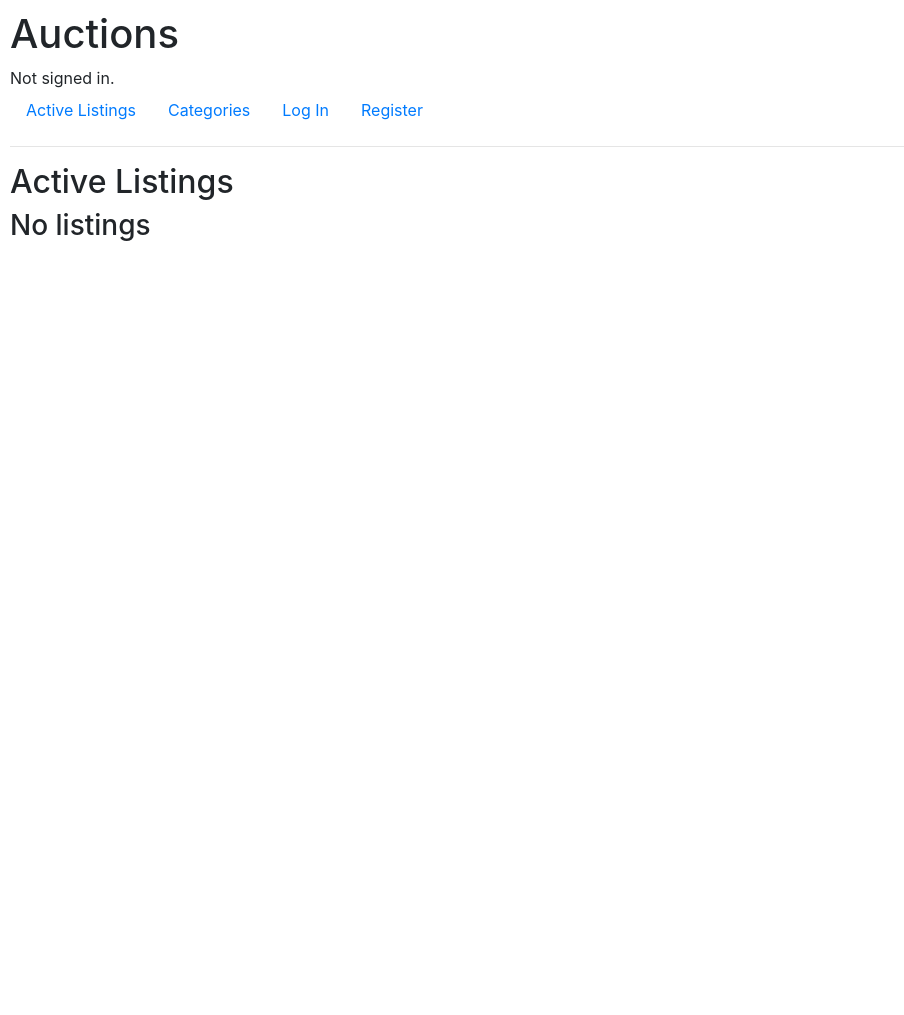
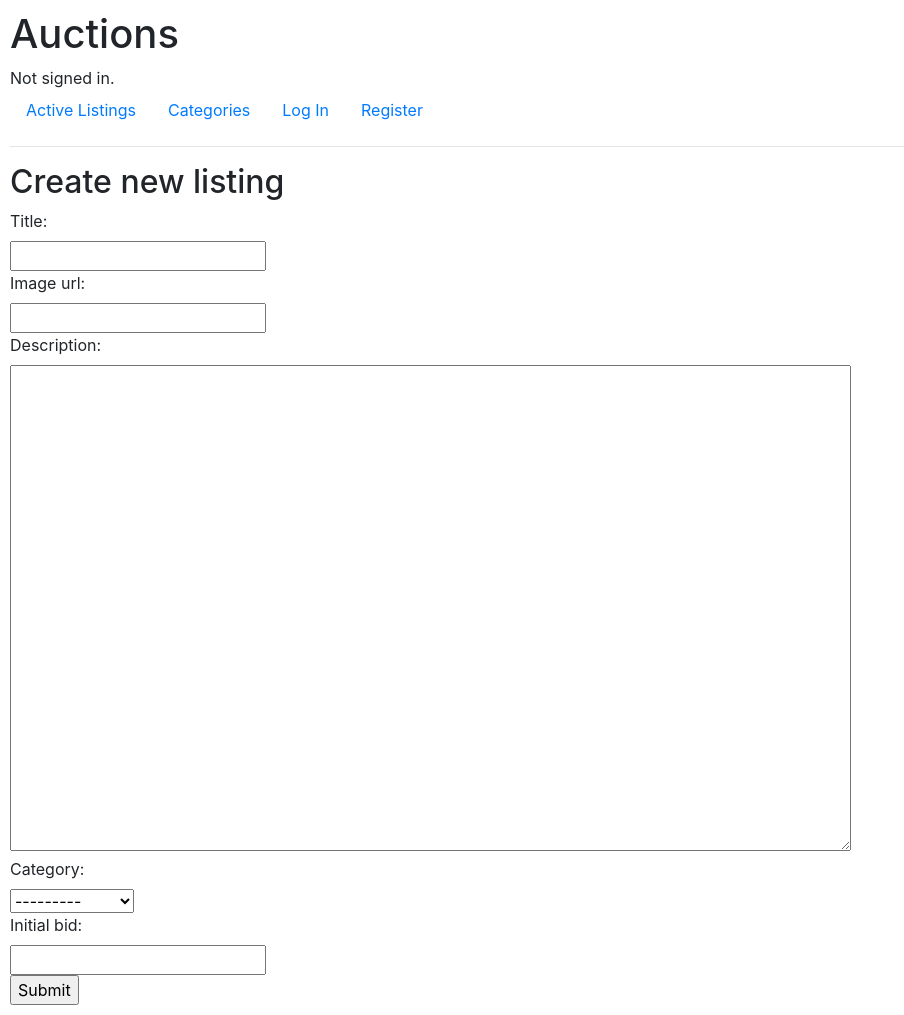
Before and after one commit to Ziemii/Auctions, a Django app: page /create in a window 1280 px wide. Shown: the whole page, without its empty margins (0-904 px from the left). Before the commit the page ends 241 px from the top, so only its background shows below. Run offline with Django 3.2, Linux system fonts and the light colour scheme; data comes from the database, SQL or seed files in the repository; both versions use the stored data as it was after the commit; some libraries are stand-ins or nearby versions.

Commit message:
Add create listing

```diff
--- /dev/null
+++ b/auctions/forms.py
@@ -0,0 +1,20 @@
+from .models import Listing, Bid, Comment
+from django.forms import ModelForm, Textarea
+
+class ListingForm(ModelForm):
+    class Meta:
+        model = Listing
+        fields = ['title', 'image_url', 'description', 'category', 'initial_bid']
+        widgets = {
+            'description': Textarea(attrs={'cols': 80, 'rows': 20}),
+        }
+
+class BidForm(ModelForm):
+    class Meta:
+        model = Bid
+        fields = ['amount']
+
+class CommentForm(ModelForm):
+    class Meta:
+        model = Comment
+        fields = ['comment']
--- a/auctions/models.py
+++ b/auctions/models.py
@@ -1,5 +1,6 @@
 from django.contrib.auth.models import AbstractUser
 from django.db import models
+from django.forms import ModelForm
 import uuid
 
 
@@ -16,8 +17,10 @@ class User(AbstractUser):
 class Listing(models.Model):
     id = models.UUIDField(primary_key=True, default=uuid.uuid4, editable=False)
     title = models.CharField(max_length=25)
+    image_url = models.URLField(blank=True, max_length=256)
     description = models.TextField()
     user = models.ForeignKey('User', on_delete=models.CASCADE, related_name='userListings')
+    initial_bid = models.DecimalField(max_digits=8, decimal_places=2)
     bid = models.ForeignKey('Bid', on_delete=models.SET_NULL, null=True)
     category = models.ForeignKey('Category', on_delete=models.SET('Other'), related_name='categoryListings')
     def __str__(self):
--- a/auctions/templates/auctions/create.html
+++ b/auctions/templates/auctions/create.html
@@ -1,5 +1,15 @@
 {% extends "auctions/layout.html" %}
 
 {% block body %}
-
+   <h2>Create new listing</h2>
+ <form action="/create" method="post">
+   {% csrf_token %}
+   {% for field in listing_form %}
+   <div class="fieldWrapper">
+      {{ field.errors }}
+      {{ field.label_tag }}  <br>{{ field }}
+  </div>
+   {% endfor %}
+   <input type="submit" value="Submit">
+ </form>
 {% endblock %}
--- a/auctions/views.py
+++ b/auctions/views.py
@@ -3,6 +3,7 @@ from django.db import IntegrityError
 from django.http import HttpResponse, HttpResponseRedirect
 from django.shortcuts import render
 from django.urls import reverse
+from .forms import ListingForm
 
 from .models import User, Listing, Bid, Category, Comment
 
@@ -67,7 +68,9 @@ def register(request):
 
 
 def create(request):
-    return render(request, "auctions/index.html")
+    return render(request, "auctions/create.html", {
+        "listing_form" : ListingForm()
+    })
 
 def listing(request):
     return render(request, "auctions/index.html")
```
Also changed, not shown: db.sqlite3.
